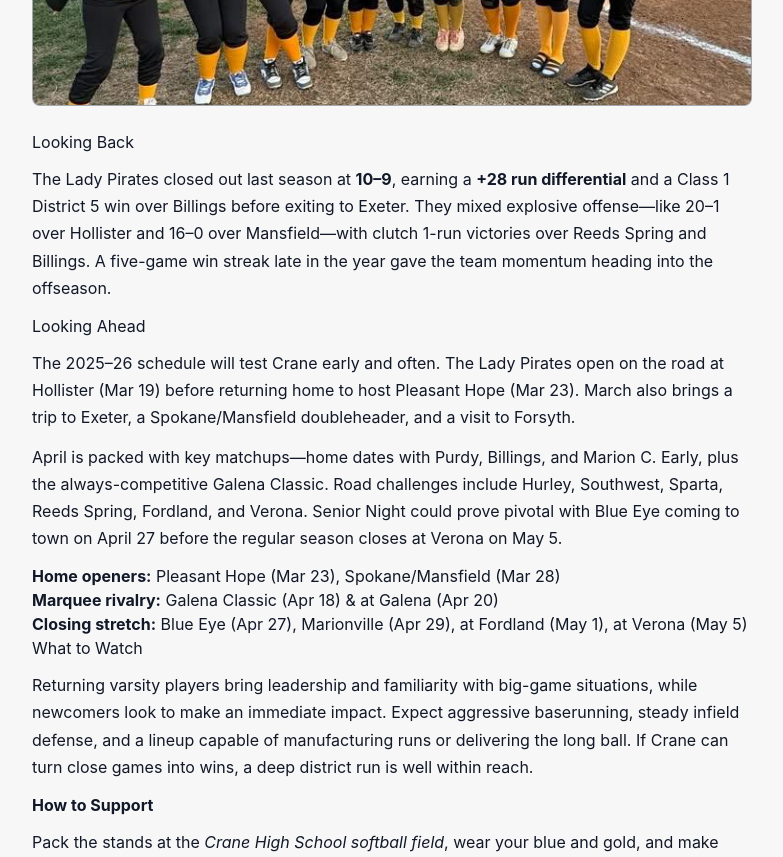
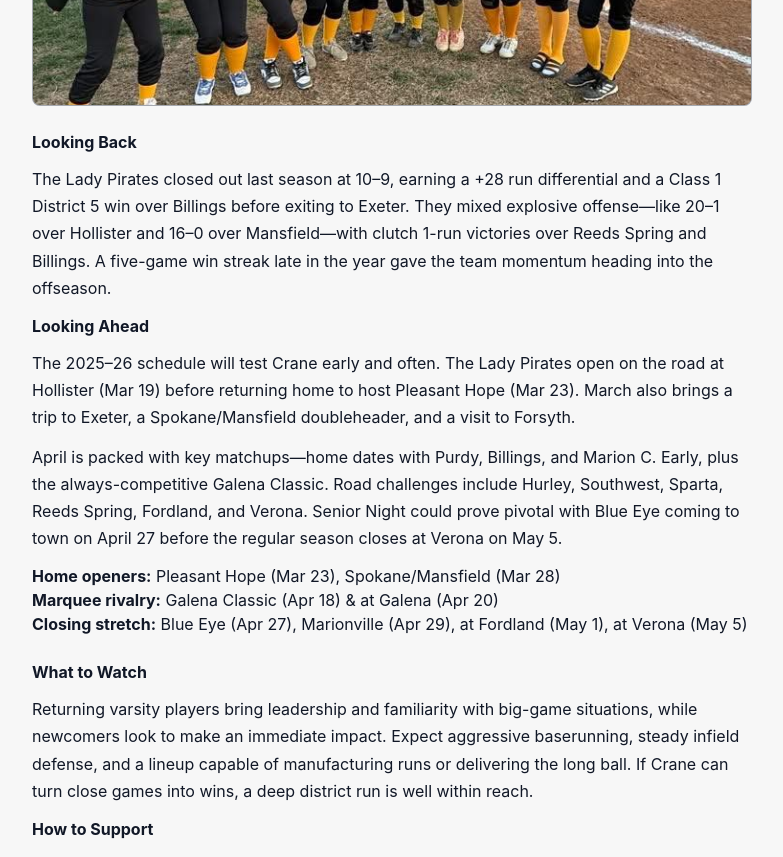
Before and after one commit to WarmMilkCodes/crane-news, a Next.js app: page /sports/previews/25-26-spring-softball in a window 1280 px wide. Shown: the part 480-1337 px from the top of the page, without its empty margins (248-1031 px from the left). Built offline with nearby package versions, Linux system fonts and the light colour scheme.

Commit message:
clean up formatting

```diff
--- a/src/app/sports/previews/[slug]/page.tsx
+++ b/src/app/sports/previews/[slug]/page.tsx
@@ -47,16 +47,16 @@ const PREVIEWS: PreviewFull[] = [
     coverImage: "/pirates-softball.jpg",
     content: (
       <>
-        <h3>Looking Back</h3>
+        <strong>Looking Back</strong>
         <p>
-          The Lady Pirates closed out last season at <strong>10–9</strong>, earning a{" "}
-          <strong>+28 run differential</strong> and a Class 1 District 5 win over Billings before
+          The Lady Pirates closed out last season at 10–9, earning a{" "}
+          +28 run differential and a Class 1 District 5 win over Billings before
           exiting to Exeter. They mixed explosive offense—like 20–1 over Hollister and 16–0 over
           Mansfield—with clutch 1-run victories over Reeds Spring and Billings. A five-game win
           streak late in the year gave the team momentum heading into the offseason.
         </p>
 
-        <h3>Looking Ahead</h3>
+        <strong>Looking Ahead</strong>
         <p>
           The 2025–26 schedule will test Crane early and often. The Lady Pirates open on the road at
           Hollister (Mar 19) before returning home to host Pleasant Hope (Mar 23). March also brings a
@@ -82,7 +82,9 @@ const PREVIEWS: PreviewFull[] = [
           </li>
         </ul>
 
-        <h3>What to Watch</h3>
+        <br />
+
+        <strong>What to Watch</strong>
         <p>
           Returning varsity players bring leadership and familiarity with big-game situations, while
           newcomers look to make an immediate impact. Expect aggressive baserunning, steady infield
```
